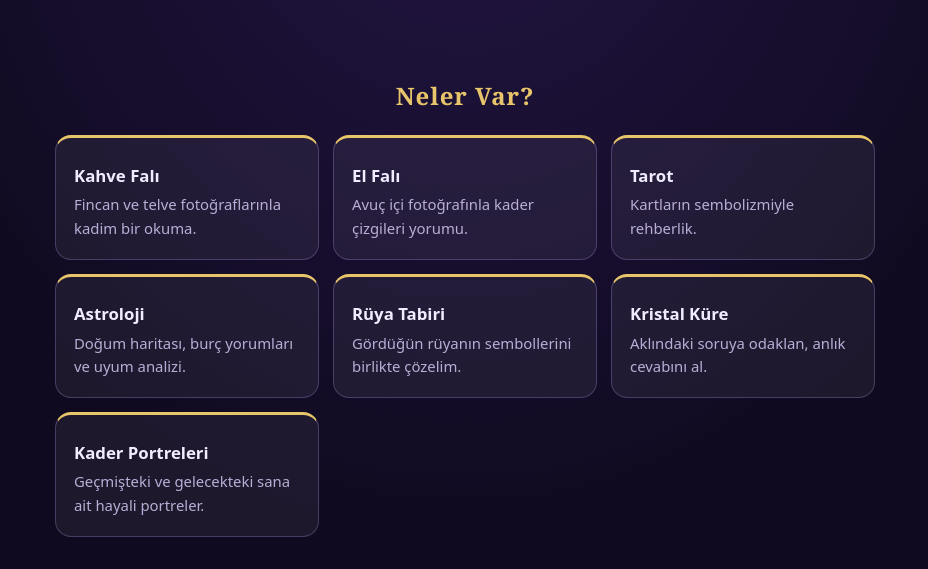
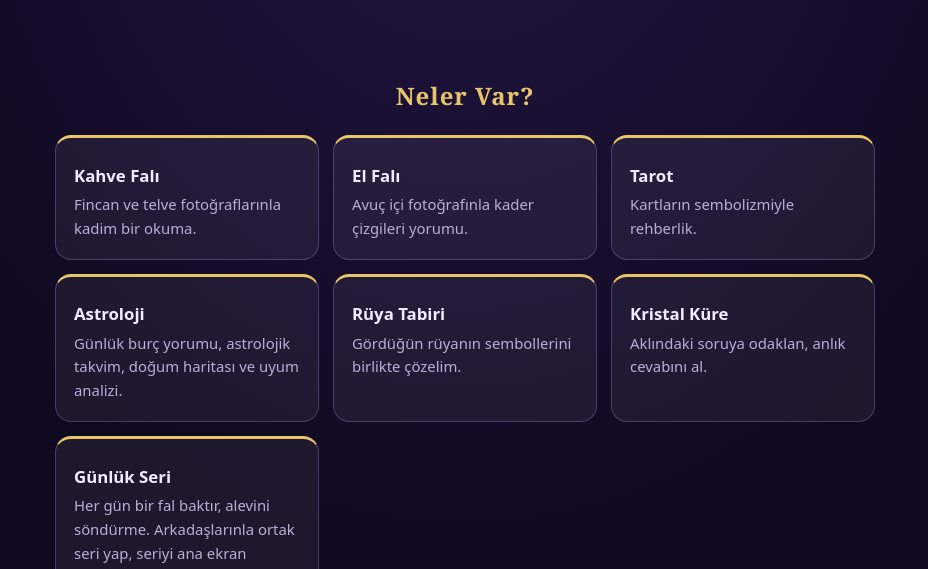
Before and after one commit to auravetelve/site, a plain HTML site: page index.html in a window 1280 px wide. Shown: the part 231-800 px from the top of the page, without its empty margins (175-1103 px from the left). Drawn offline with Linux system fonts and the light colour scheme.

Commit message:
Update home page: remove portraits card, add daily streak card

```diff
--- a/index.html
+++ b/index.html
@@ -124,10 +124,10 @@
     <div class="card"><h3>Kahve Falı</h3><p>Fincan ve telve fotoğraflarınla kadim bir okuma.</p></div>
     <div class="card"><h3>El Falı</h3><p>Avuç içi fotoğrafınla kader çizgileri yorumu.</p></div>
     <div class="card"><h3>Tarot</h3><p>Kartların sembolizmiyle rehberlik.</p></div>
-    <div class="card"><h3>Astroloji</h3><p>Doğum haritası, burç yorumları ve uyum analizi.</p></div>
+    <div class="card"><h3>Astroloji</h3><p>Günlük burç yorumu, astrolojik takvim, doğum haritası ve uyum analizi.</p></div>
     <div class="card"><h3>Rüya Tabiri</h3><p>Gördüğün rüyanın sembollerini birlikte çözelim.</p></div>
     <div class="card"><h3>Kristal Küre</h3><p>Aklındaki soruya odaklan, anlık cevabını al.</p></div>
-    <div class="card"><h3>Kader Portreleri</h3><p>Geçmişteki ve gelecekteki sana ait hayali portreler.</p></div>
+    <div class="card"><h3>Günlük Seri</h3><p>Her gün bir fal baktır, alevini söndürme. Arkadaşlarınla ortak seri yap, seriyi ana ekran widget'ında gör.</p></div>
   </div>
 
   <h2>Nasıl Çalışır?</h2>
```
